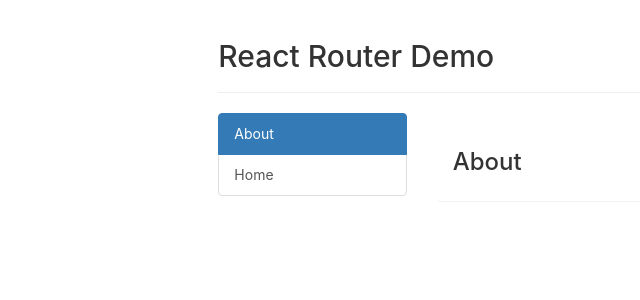
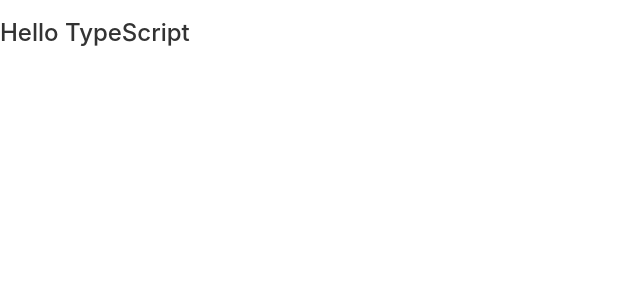
Before and after one commit to shengyu/reacthi, a React (Create React App) app: page / in a window 1280 px wide. Before the commit this address led to /about. Shown: the top 300 px of the page, without its empty margins (0-640 px from the left). Built offline with nearby package versions, Linux system fonts and the light colour scheme.

Commit message:
Add typescript demo

```diff
--- a/package.json
+++ b/package.json
@@ -14,6 +14,7 @@
     "react-dom": "^17.0.2",
     "react-router-dom": "^5.2.1",
     "react-scripts": "4.0.3",
+    "typescript": "^4.4.2",
     "web-vitals": "^1.1.2"
   },
   "scripts": {
--- a/src/App.js
+++ b/src/App.js
@@ -1,9 +1,9 @@
-import Router from './components/Router';
+import Typed from './components/Typed';
 
 function App() {
   return (
     <div>
-      <Router />
+      <Typed />
     </div>
   );
 }
--- /dev/null
+++ b/src/components/Typed/Typed.tsx
@@ -0,0 +1,12 @@
+import React, { Component } from 'react'
+
+export default class Typed extends Component {
+
+    render() {
+        return (
+            <div>
+                <h3>Hello TypeScript</h3>
+            </div>
+        )
+    }
+}
--- /dev/null
+++ b/src/components/Typed/index.ts
@@ -0,0 +1 @@
+export { default } from './Typed';
--- /dev/null
+++ b/src/react-app-env.d.ts
@@ -0,0 +1 @@
+/// <reference types="react-scripts" />
```
Also changed, not shown: tsconfig.json (added, +26 -0 lines), 1 other file (tests, documents, lock files or other folders).
